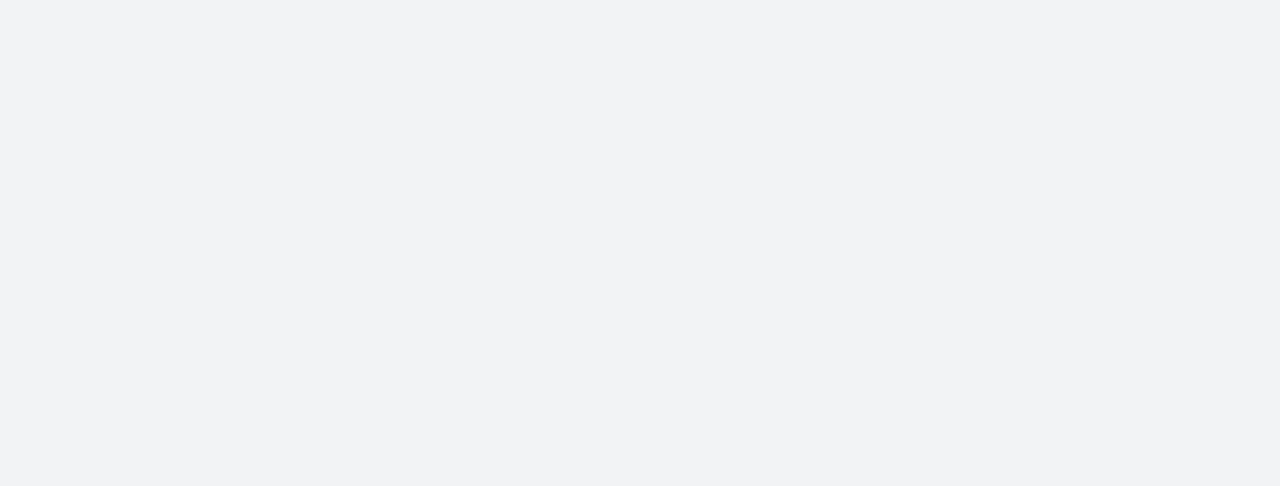
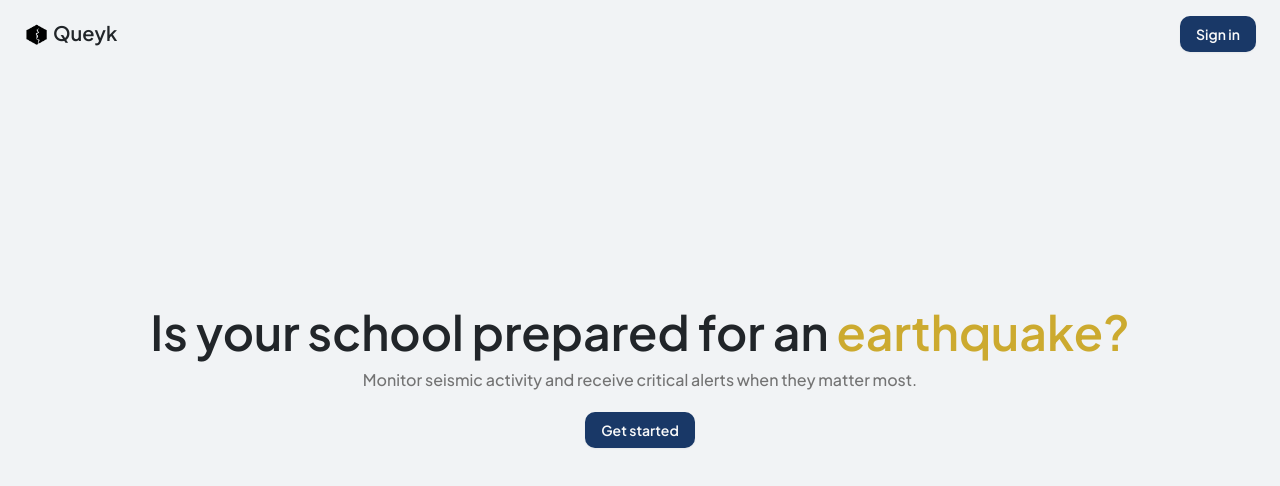
Before and after one commit to project-queyk/queyk-web, a Next.js app: page / in a window 1280 px wide. Shown: the top 486 px of the page. Built offline with nearby package versions, Linux system fonts and the light colour scheme; no server answers.

Commit message:
feat: Implement landing page

```diff
--- a/app/page.tsx
+++ b/app/page.tsx
@@ -1,3 +1,9 @@
-export default function Home() {
-  return <main></main>;
+import { auth } from "@/auth";
+
+import LandingPage from "@/components/LandingPage";
+
+export default async function Home() {
+  const session = await auth();
+
+  return <LandingPage isLoggedIn={!!session} />;
 }
--- /dev/null
+++ b/components/LandingPage.tsx
@@ -0,0 +1,162 @@
+"use client";
+
+import Link from "next/link";
+import Image from "next/image";
+import { motion } from "framer-motion";
+
+import { Button } from "@/components/ui/button";
+
+const textPart1 = "Is your school prepared for an";
+const earthquakeWord = "earthquake?";
+const regularWords = textPart1.split(" ");
+
+const container = {
+  hidden: { opacity: 0 },
+  visible: (i = 1) => ({
+    opacity: 1,
+    transition: { staggerChildren: 0.12, delayChildren: 0.04 * i },
+  }),
+};
+
+const child = {
+  hidden: { opacity: 0, y: 20 },
+  visible: {
+    opacity: 1,
+    y: 0,
+    transition: {
+      type: "spring",
+      damping: 12,
+      stiffness: 100,
+    },
+  },
+};
+
+const earthquakeAnimation = {
+  hidden: { opacity: 0, y: 20 },
+  visible: {
+    opacity: 1,
+    y: 0,
+    transition: {
+      type: "spring",
+      damping: 12,
+      stiffness: 100,
+      delay: 0.7,
+    },
+  },
+};
+
+const shakeEffect = {
+  initial: { x: 0, y: 0 },
+  shake: {
+    x: [0, -5, 5, -5, 5, -3, 3, -2, 2, 0],
+    y: [0, 3, -3, 2, -2, 3, -3, 1, -1, 0],
+    transition: {
+      duration: 1.2,
+      delay: 1.6,
+      ease: "easeInOut",
+      times: [0, 0.1, 0.2, 0.3, 0.4, 0.5, 0.6, 0.7, 0.8, 1],
+    },
+  },
+};
+
+const fadeIn = {
+  hidden: { opacity: 0, y: 10 },
+  visible: {
+    opacity: 1,
+    y: 0,
+    transition: {
+      delay: 0.8,
+      duration: 0.7,
+      ease: "easeOut",
+    },
+  },
+};
+
+const headerAnimation = {
+  hidden: { opacity: 0, y: -20 },
+  visible: {
+    opacity: 1,
+    y: 0,
+    transition: {
+      duration: 0.5,
+      ease: "easeOut",
+    },
+  },
+};
+
+export default function LandingPage({ isLoggedIn }: { isLoggedIn: boolean }) {
+  return (
+    <>
+      <motion.header
+        className="mx-6 my-4 flex items-center justify-between"
+        initial="hidden"
+        animate="visible"
+        variants={headerAnimation}
+      >
+        <Link href="/" className="flex items-center gap-1">
+          <Image
+            src="/queyk-light.png"
+            width={25}
+            height={25}
+            alt="queyk's logo"
+            className="invert"
+          />
+          <p className="mb-0.5 text-xl font-semibold">Queyk</p>
+        </Link>
+        {!isLoggedIn && (
+          <Button className="cursor-pointer font-semibold">
+            <Link href="/dashboard">Sign in</Link>
+          </Button>
+        )}
+      </motion.header>
+      <main className="mx-6 my-64 flex flex-col items-center justify-center gap-2 md:mx-24 md:gap-3">
+        <motion.h1
+          className="flex flex-wrap gap-x-2 text-3xl font-semibold md:text-5xl"
+          variants={container}
+          initial="hidden"
+          animate="visible"
+        >
+          {regularWords.map((word, index) => (
+            <motion.span key={index} variants={child} className="inline-block">
+              {word}
+            </motion.span>
+          ))}
+          <motion.span
+            className="inline-block text-[#ccaa2f]"
+            variants={earthquakeAnimation}
+            initial="hidden"
+            animate="visible"
+          >
+            <motion.span
+              initial="initial"
+              animate="shake"
+              variants={shakeEffect}
+              className="inline-block"
+            >
+              {earthquakeWord}
+            </motion.span>
+          </motion.span>
+        </motion.h1>
+        <motion.p
+          className="text-muted-foreground text-sm font-medium md:text-center md:text-base"
+          initial="hidden"
+          animate="visible"
+          variants={fadeIn}
+        >
+          Monitor seismic activity and receive critical alerts when they matter
+          most.
+        </motion.p>
+        <motion.div
+          initial={{ opacity: 0, y: 10 }}
+          animate={{ opacity: 1, y: 0 }}
+          transition={{ delay: 1.1, duration: 0.6 }}
+          className="mt-2"
+        >
+          <Button className="cursor-pointer font-semibold" asChild>
+            <Link href="/dashboard">Get started</Link>
+          </Button>
+        </motion.div>
+      </main>
+    </>
+  );
+}
--- a/package.json
+++ b/package.json
@@ -16,12 +16,14 @@
     "class-variance-authority": "^0.7.1",
     "clsx": "^2.1.1",
     "lucide-react": "^0.483.0",
+    "motion": "^12.6.0",
     "next": "15.2.3",
     "next-auth": "^5.0.0-beta.25",
     "prettier": "^3.5.3",
     "prettier-plugin-tailwindcss": "^0.6.11",
     "react": "^19.0.0",
     "react-dom": "^19.0.0",
+    "react-icons": "^5.5.0",
     "tailwind-merge": "^3.0.2",
     "tw-animate-css": "^1.2.4"
   },
```
Also changed, not shown: 1 other file (tests, documents, lock files or other folders).
